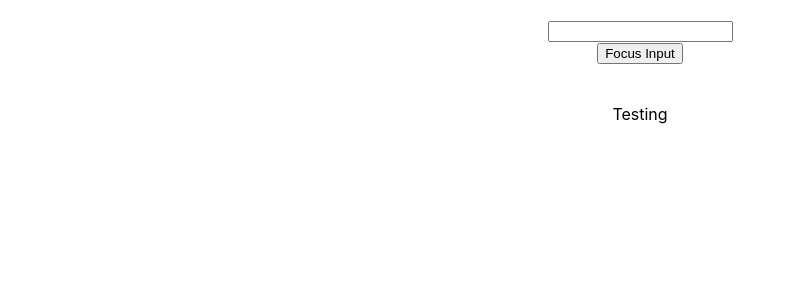
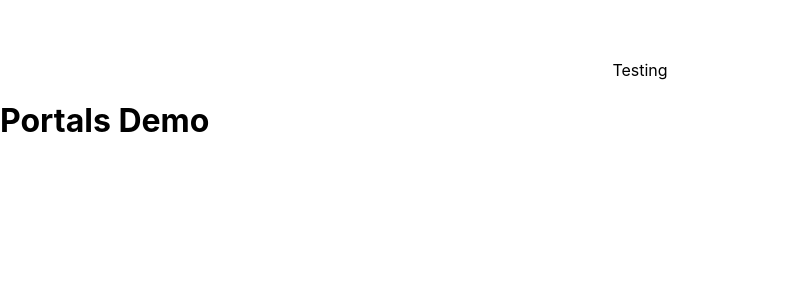
Before and after one commit to salinpaul94/React-baiscs, a React (Create React App) app: page / in a window 1280 px wide. Shown: the top 300 px of the page, without its empty margins (0-794 px from the left). Built offline with nearby package versions, Linux system fonts and the light colour scheme.

Commit message:
create portal to break out of root

```diff
--- a/public/index.html
+++ b/public/index.html
@@ -29,6 +29,7 @@
   <body>
     <noscript>You need to enable JavaScript to run this app.</noscript>
     <div id="root"></div>
+    <div id="portal-root"></div>
     <!--
       This HTML file is a template.
       If you open it directly in the browser, you will see an empty page.
--- a/src/App.js
+++ b/src/App.js
@@ -1,6 +1,7 @@
 import './App.css';
 
-import FRParentInput from './components/FRParentInput';
+import PortalDemo from './components/PortalDemo';
+// import FRParentInput from './components/FRParentInput';
 // import FocusInput from './components/FocusInput';
 // import RefsDemo from './components/RefsDemo';
 // import ParentComp from './components/ParentComp';
@@ -11,17 +12,18 @@
 function App() {
   return (
     <div className="App">
-      <br/>
+      <br />
 
-      <FRParentInput/>
-      {/* <FocusInput/> */}
-      {/* <RefsDemo/> */}
-      {/* <ParentComp/> */}
-      {/* <PureComp/> */}
-      {/* <Table/>
+      <PortalDemo/>
+      {/* <FRParentInput/> */}
+        {/* <FocusInput/> */}
+        {/* <RefsDemo/> */}
+        {/* <ParentComp/> */}
+        {/* <PureComp/> */}
+        {/* <Table/>
       <FragmentDemo2/>
       <FragmentDemo/> */}
-      <br/><br/>
+      <br /><br />
       <div>
         Testing
       </div>
--- /dev/null
+++ b/src/components/PortalDemo.js
@@ -0,0 +1,10 @@
+import React from 'react'
+import ReactDOM from 'react-dom'
+function PortalDemo() {
+  return ReactDOM.createPortal (
+    <h1>Portals Demo</h1>,
+    document.getElementById('portal-root')
+  )
+}
+
+export default PortalDemo
```
